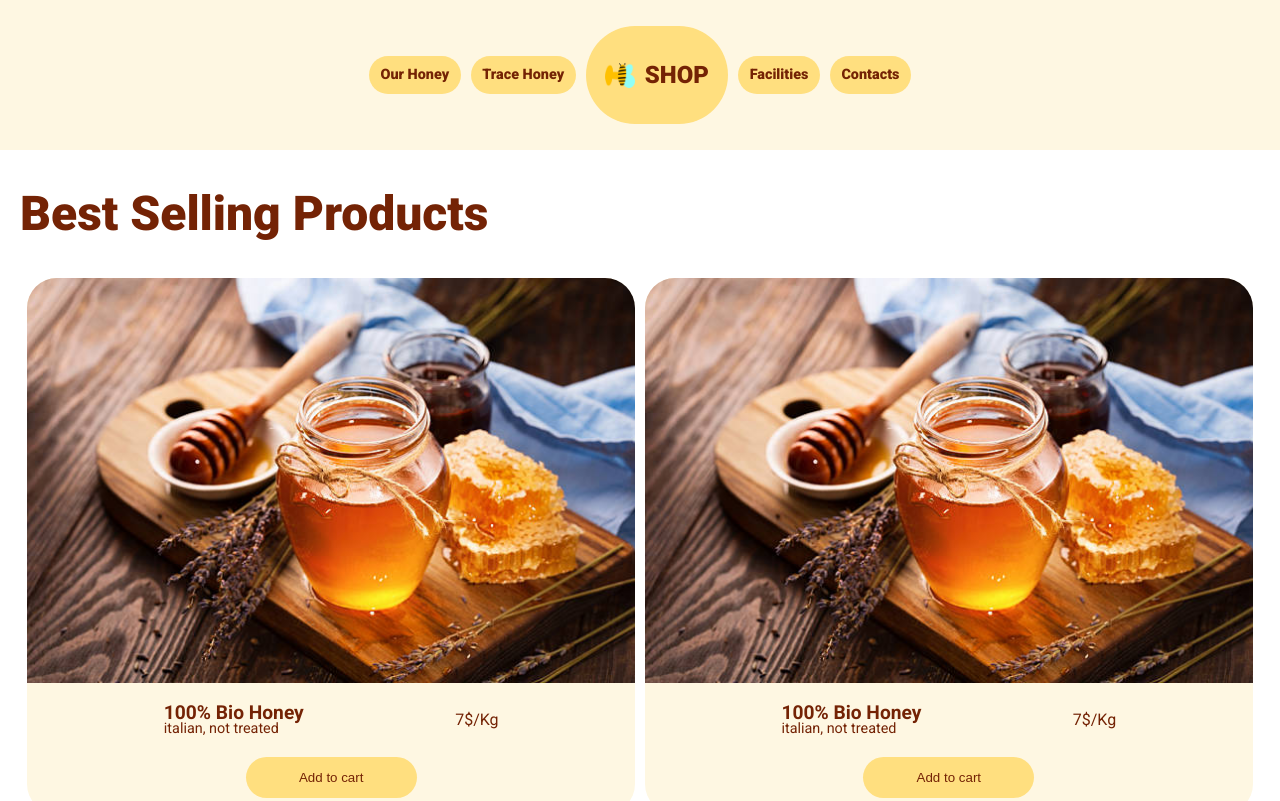
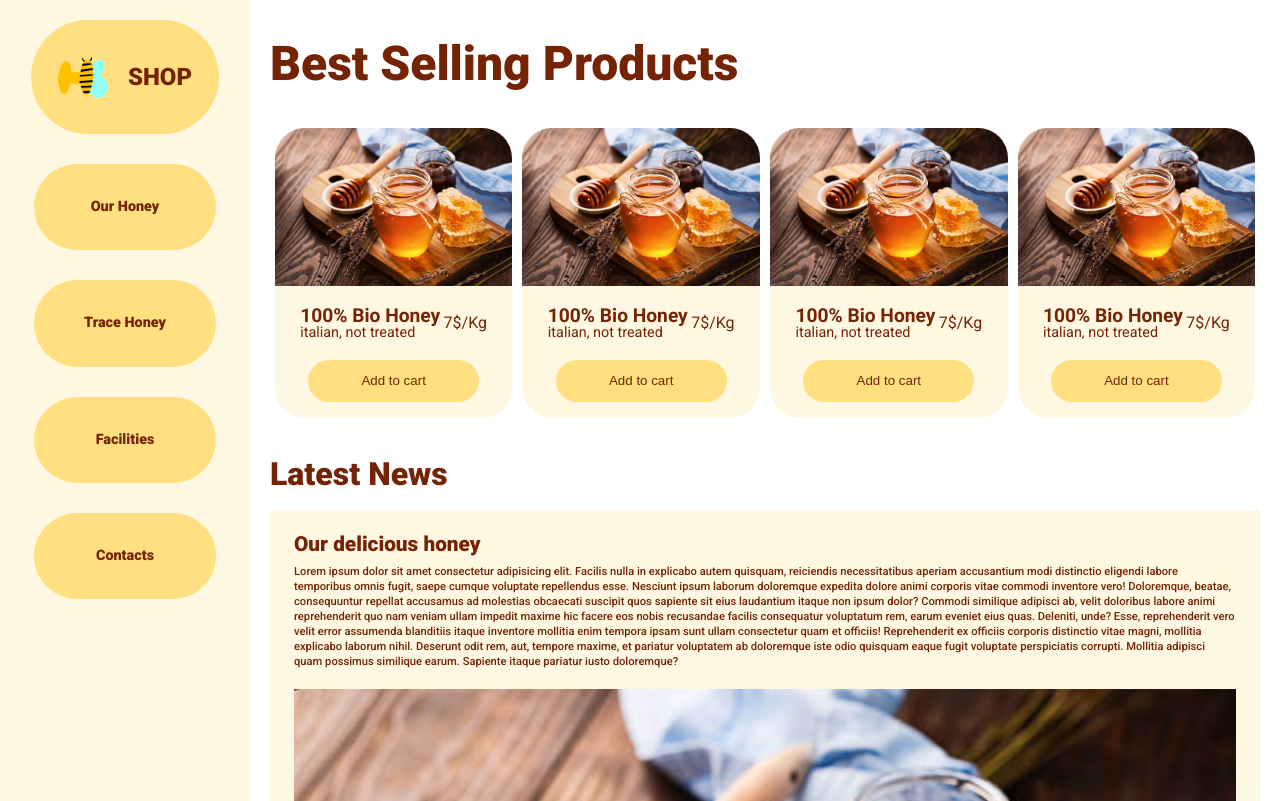
Before and after one commit to ManganoEmanueleUmberto/U2-W1-D3, a plain HTML site: page index.html in a window 1280 px wide. Shown: the top 801 px of the page. Drawn offline with Linux system fonts and the light colour scheme.

Commit message:
medium-large display compatibility added (>1000 px)

```diff
--- a/assets/css/index.css
+++ b/assets/css/index.css
@@ -141,3 +141,43 @@ main h1 {
 #news img {
   width: 100%;
 }
+
+@media screen and (min-width: 1000px) {
+  #transform {
+    display: flex;
+  }
+  .nav-bar {
+    background-color: #fef7e2;
+    width: 250px;
+    height: 100%;
+    flex-direction: column;
+    justify-content: start;
+    align-items: center;
+    gap: 30px;
+  }
+  .nav-element {
+    border-radius: 60px;
+    background-color: #ffdf7f;
+    padding-inline: 2em;
+    padding-block: 2.5em;
+    width: 50%;
+    display: flex;
+    justify-content: center;
+  }
+  .nav-element:nth-of-type(3) {
+    display: flex;
+    align-items: center;
+    gap: 20px;
+    font-size: 1.5em;
+    border-radius: 60px;
+    padding-inline: 1.3em;
+    order: -1;
+    margin-top: 20px;
+  }
+  .nav-element img {
+    width: 50px;
+  }
+  .card {
+    width: 24%;
+  }
+}
--- a/index.html
+++ b/index.html
@@ -8,6 +8,7 @@
     <link rel="stylesheet" href="/assets/css/index.css" />
   </head>
   <body>
+    <div id="transform">
       <header>
         <nav class="flex nav-bar">
           <div class="nav-element"><h2>Our Honey</h2></div>
@@ -82,27 +83,29 @@
             <h3>Our delicious honey</h3>
             <p>
               Lorem ipsum dolor sit amet consectetur adipisicing elit. Facilis
-            nulla in explicabo autem quisquam, reiciendis necessitatibus aperiam
-            accusantium modi distinctio eligendi labore temporibus omnis fugit,
-            saepe cumque voluptate repellendus esse. Nesciunt ipsum laborum
-            doloremque expedita dolore animi corporis vitae commodi inventore
-            vero! Doloremque, beatae, consequuntur repellat accusamus ad
-            molestias obcaecati suscipit quos sapiente sit eius laudantium
-            itaque non ipsum dolor? Commodi similique adipisci ab, velit
-            doloribus labore animi reprehenderit quo nam veniam ullam impedit
-            maxime hic facere eos nobis recusandae facilis consequatur
+              nulla in explicabo autem quisquam, reiciendis necessitatibus
+              aperiam accusantium modi distinctio eligendi labore temporibus
+              omnis fugit, saepe cumque voluptate repellendus esse. Nesciunt
+              ipsum laborum doloremque expedita dolore animi corporis vitae
+              commodi inventore vero! Doloremque, beatae, consequuntur repellat
+              accusamus ad molestias obcaecati suscipit quos sapiente sit eius
+              laudantium itaque non ipsum dolor? Commodi similique adipisci ab,
+              velit doloribus labore animi reprehenderit quo nam veniam ullam
+              impedit maxime hic facere eos nobis recusandae facilis consequatur
               voluptatum rem, earum eveniet eius quas. Deleniti, unde? Esse,
-            reprehenderit vero velit error assumenda blanditiis itaque inventore
-            mollitia enim tempora ipsam sunt ullam consectetur quam et officiis!
-            Reprehenderit ex officiis corporis distinctio vitae magni, mollitia
-            explicabo laborum nihil. Deserunt odit rem, aut, tempore maxime, et
-            pariatur voluptatem ab doloremque iste odio quisquam eaque fugit
-            voluptate perspiciatis corrupti. Mollitia adipisci quam possimus
-            similique earum. Sapiente itaque pariatur iusto doloremque?
+              reprehenderit vero velit error assumenda blanditiis itaque
+              inventore mollitia enim tempora ipsam sunt ullam consectetur quam
+              et officiis! Reprehenderit ex officiis corporis distinctio vitae
+              magni, mollitia explicabo laborum nihil. Deserunt odit rem, aut,
+              tempore maxime, et pariatur voluptatem ab doloremque iste odio
+              quisquam eaque fugit voluptate perspiciatis corrupti. Mollitia
+              adipisci quam possimus similique earum. Sapiente itaque pariatur
+              iusto doloremque?
             </p>
             <img src="/assets/imgs/honey.jpg" />
           </div>
         </section>
       </main>
+    </div>
   </body>
 </html>
```
Lines whose indentation alone changed are shown as unchanged.
